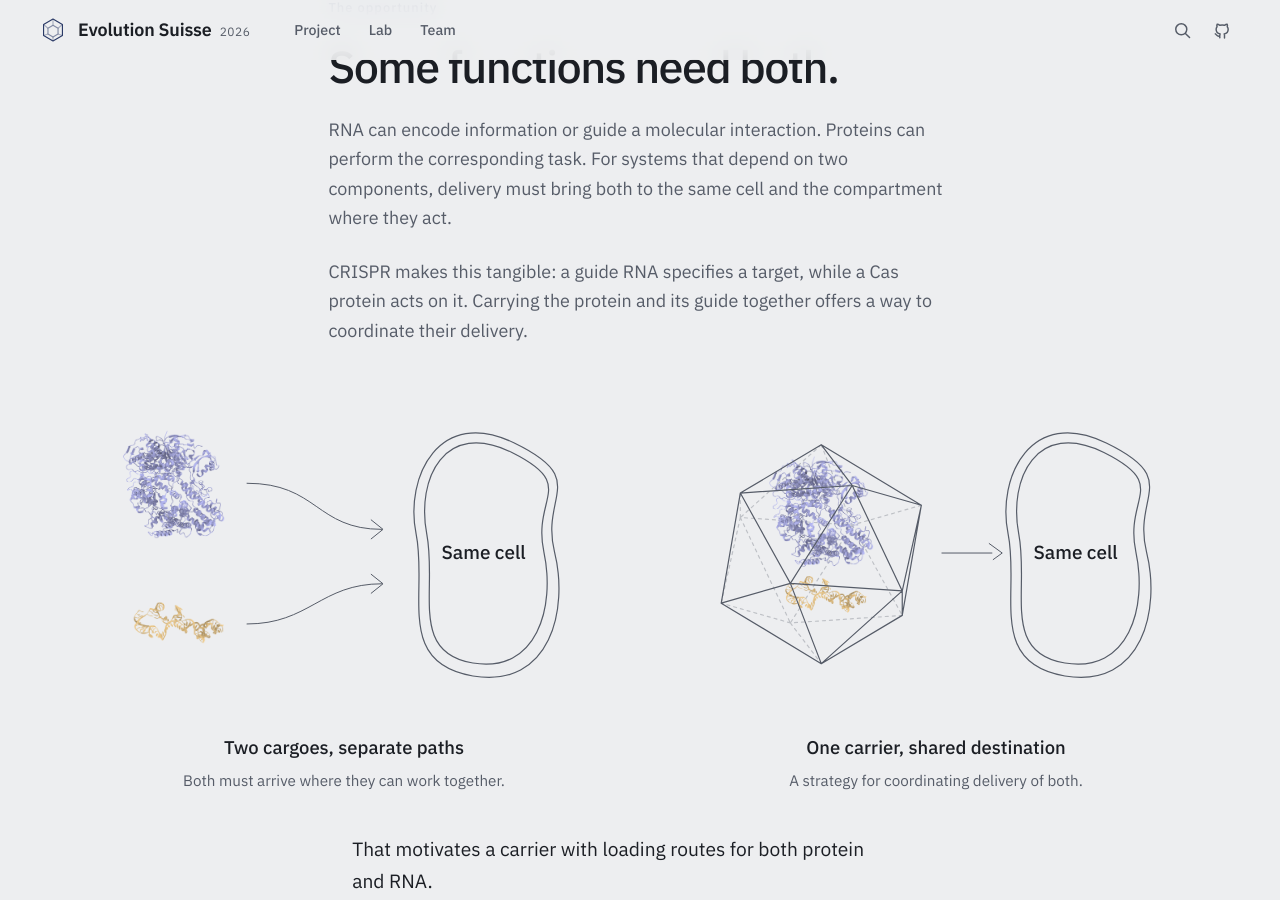
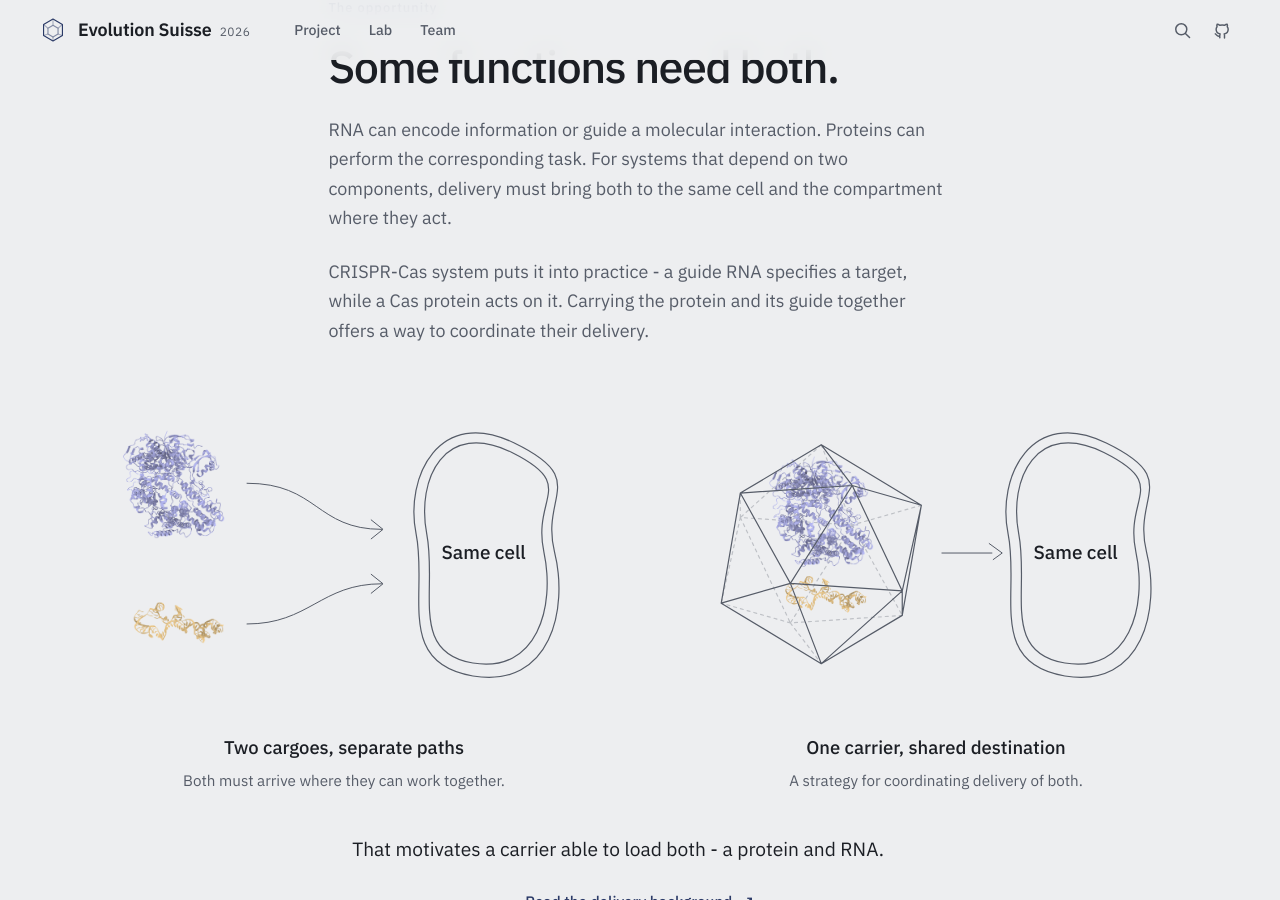
Before and after one commit to idec-teams/2026_Evolution_Suisse_2026, an MkDocs documentation site: the page built from docs/index.md, in a window 1280 px wide and 900 px high, scrolled down 952 px. Built offline with MkDocs 1.6.1, drawn with Linux system fonts in a browser that asks for light colours; some of the changed text lies outside the part shown.

Commit message:
Update_home_text.html

```diff
--- a/theme/home.html
+++ b/theme/home.html
@@ -19,7 +19,7 @@
     <figure class="overview-hero__figure" data-overview-motion>
       {{ art.delivery() }}
       <figcaption class="delivery-caption">
-        <p>Protect the cargo. Reach the cell. Release it inside.</p>
+        <p>Protect the cargo. Reach the cell. Release it inside </p>
         <span>Cas9 and guide RNA from <a href="https://www.rcsb.org/structure/5F9R" rel="external">PDB 5F9R</a>, shown separately.</span>
       </figcaption>
     </figure>
@@ -30,10 +30,10 @@
       <p class="overview-kicker">The opportunity</p>
       <h2 id="together-heading">Some functions need both.</h2>
       <p>RNA can encode information or guide a molecular interaction. Proteins can perform the corresponding task. For systems that depend on two components, delivery must bring both to the same cell and the compartment where they act.</p>
-      <p>CRISPR makes this tangible: a guide RNA specifies a target, while a Cas protein acts on it. Carrying the protein and its guide together offers a way to coordinate their delivery.</p>
+      <p>CRISPR-Cas system puts it into practice - a guide RNA specifies a target, while a Cas protein acts on it. Carrying the protein and its guide together offers a way to coordinate their delivery.</p>
     </header>
     <div data-overview-motion>{{ art.together() }}</div>
-    <p class="overview-bridge">That motivates a carrier with loading routes for both protein and RNA.</p>
+    <p class="overview-bridge">That motivates a carrier able to load both - a protein and RNA.</p>
     <a class="overview-link" href="{{ 'project/background/'|url }}">Read the delivery background <span aria-hidden="true">↗</span></a>
   </section>
 
@@ -53,7 +53,7 @@
     <header class="overview-section__intro">
       <p class="overview-kicker">The evolution strategy</p>
       <h2 id="evolution-heading">Build the handles.<br>Evolve the shell.</h2>
-      <p>Adding loading routes is the starting point. Our next question is whether evolution can improve capture. We propose continuous mutation of the shell cassette, coupled to growth selection in <em>E. coli</em>.</p>
+      <p>Adding ways to load cargo is the starting point. Our next question is whether evolution can improve capture. We propose continuous mutation of the shell cassette, coupled to growth selection in <em>E. coli</em>.</p>
       <p>Here, catalytically inactive dCas9 and its guide repress an antibiotic-resistance gene. Sequestering a component reduces the active repressor and can restore growth, giving capture a selectable consequence.</p>
     </header>
     <div class="evolution-stills">
```
